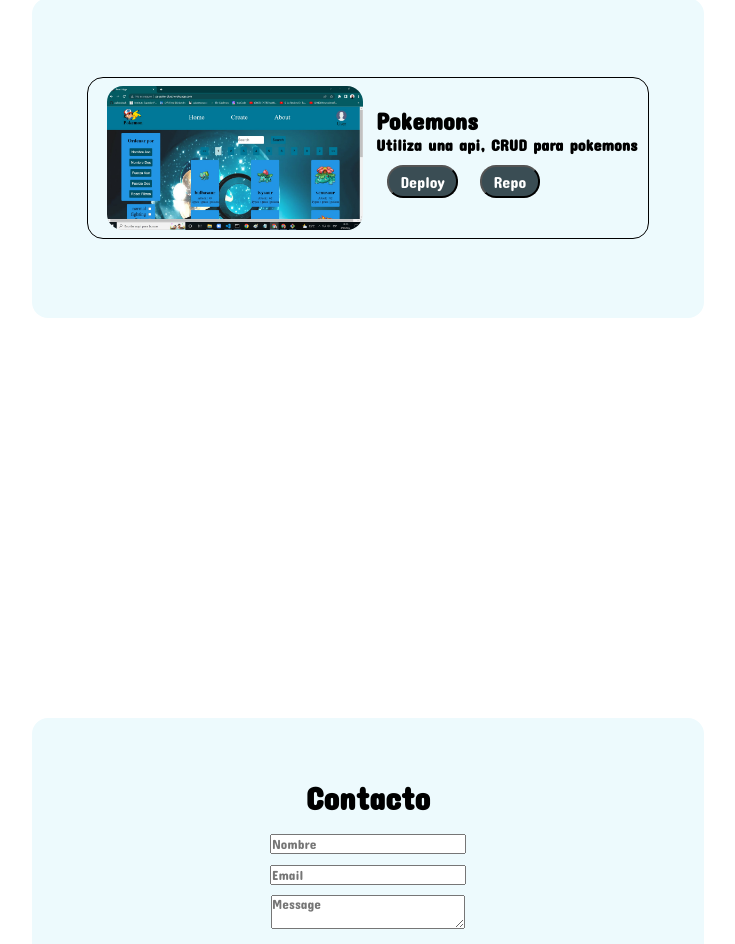
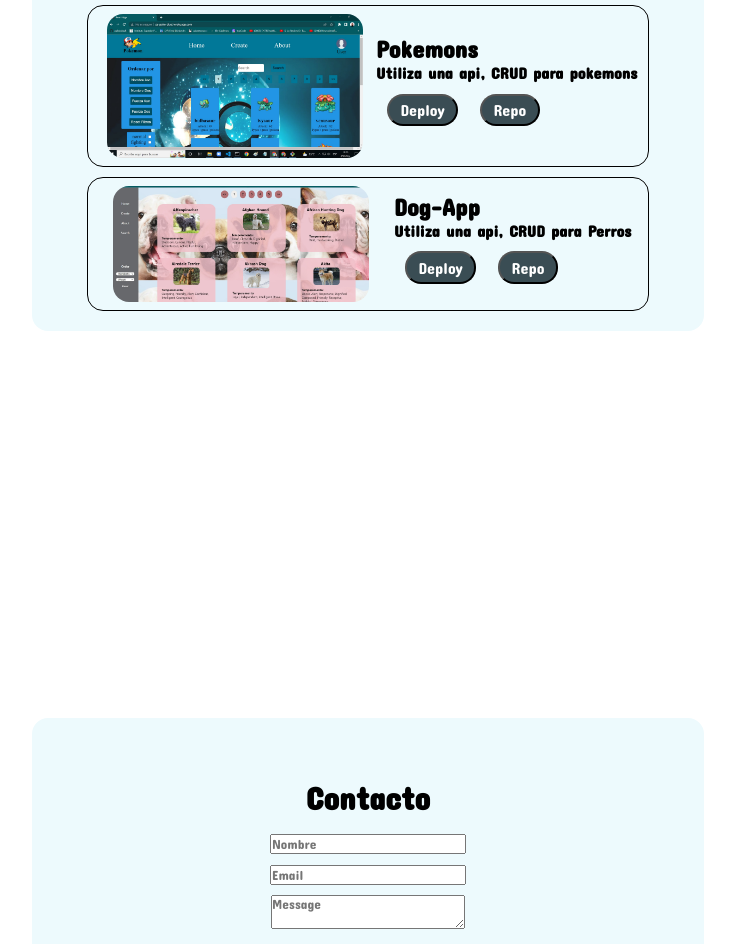
Before and after one commit to pablosingh/mi-cv, a React (Create React App) app: page / in a window 1280 px wide. Shown: the part 2362-3306 px from the top of the page, without its empty margins (272-1007 px from the left). Built offline with nearby package versions, Linux system fonts and the light colour scheme.

Commit message:
Add Dog-app

```diff
--- a/src/components/Proyects.jsx
+++ b/src/components/Proyects.jsx
@@ -1,5 +1,6 @@
 import { Proyect } from './Proyect';
 import imgProyectPokemon from '../img/inicio_pokemon.jpg';
+import imgProyectDog from '../img/dog-app.jpg';
 import s from '../styles/Proyects.module.css';
 import styled from 'styled-components';
 
@@ -14,6 +15,13 @@ export const Proyects = () => {
                     deploy='http://ps-poke-blue.herokuapp.com/'
                     repo='https://github.com/pablosingh/poke'
                     />
+                <Proyect
+                    img={imgProyectDog}
+                    title='Dog-App'
+                    description='Utiliza una api, CRUD para Perros'
+                    deploy='http://dog-app-ps.herokuapp.com/'
+                    repo='https://github.com/pablosingh/dog-app'
+                />
             </Card>
         </div>
     )
```
Also changed, not shown: src/img/dog-app.jpg (added).
